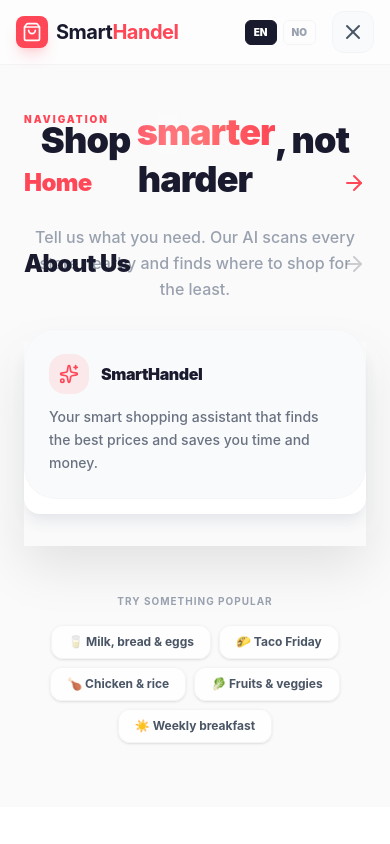
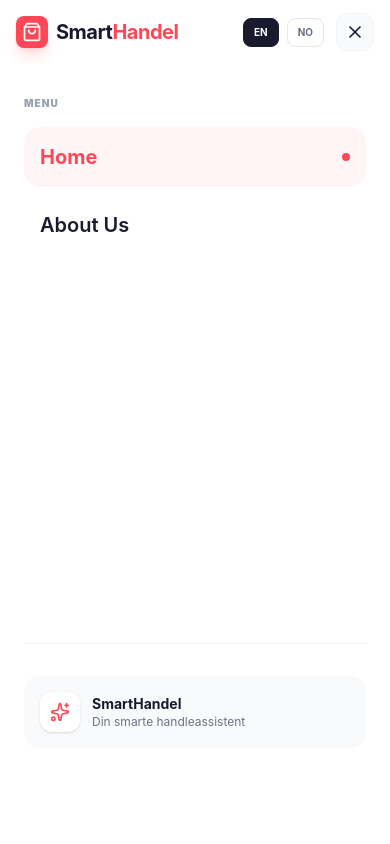
Before and after one commit to Adn-exe/smarthandel-mvp, a React (Vite) app in the folder frontend/: page / in a window 390 px wide. Both pictures are taken after a click on the button "Toggle menu". Shown: the top 844 px of the page. Built offline with nearby package versions, Linux system fonts and the light colour scheme; no server answers.

Commit message:
fix(layout): force opaque header on mobile menu open and remove unused imports

```diff
--- a/frontend/src/components/Layout.tsx
+++ b/frontend/src/components/Layout.tsx
@@ -1,8 +1,7 @@
 import { Link, Outlet, useLocation } from 'react-router-dom';
-import { ShoppingBag, Menu, X, ArrowRight, Sparkles } from 'lucide-react';
+import { ShoppingBag, Menu, X, Sparkles } from 'lucide-react';
 import { useState, useEffect } from 'react';
 import { useTranslation } from 'react-i18next';
-import { clsx } from 'clsx';
 
 export function Layout() {
     const { t, i18n } = useTranslation();
@@ -25,7 +24,10 @@
     return (
         <div className="flex flex-col min-h-screen">
             {/* Header */}
-            <header className="bg-white/80 backdrop-blur-md border-b border-gray-100 sticky top-0 z-50">
+            <header className={`
+                fixed top-0 inset-x-0 z-50 border-b border-gray-100 transition-all duration-300
+                ${isMenuOpen ? 'bg-white' : 'bg-white/80 backdrop-blur-md'}
+            `}>
                 <div className="max-w-7xl mx-auto px-4 sm:px-6 lg:px-8">
                     <div className="flex justify-between items-center h-16">
 
@@ -72,17 +74,17 @@
 
                         {/* Mobile Controls */}
                         <div className="flex items-center gap-2 md:hidden">
-                            {/* Language Switcher (Now outside burger) */}
-                            <div className="flex items-center gap-1.5 mr-2">
+                            {/* Language Switcher (Outside burger) */}
+                            <div className="flex items-center gap-2 mr-1">
                                 <button
                                     onClick={() => i18n.changeLanguage('en')}
-                                    className={`text-[10px] font-black transition-all px-2 py-1 rounded-md border ${currentLang === 'en' ? 'bg-dark text-white border-dark' : 'text-gray-400 border-gray-100 hover:text-dark'}`}
+                                    className={`text-[10px] font-bold transition-all px-2.5 py-1.5 rounded-lg border ${currentLang === 'en' ? 'bg-dark text-white border-dark' : 'bg-white text-gray-500 border-gray-200'}`}
                                 >
                                     EN
                                 </button>
                                 <button
                                     onClick={() => i18n.changeLanguage('no')}
-                                    className={`text-[10px] font-black transition-all px-2 py-1 rounded-md border ${currentLang === 'no' ? 'bg-dark text-white border-dark' : 'text-gray-400 border-gray-100 hover:text-dark'}`}
+                                    className={`text-[10px] font-bold transition-all px-2.5 py-1.5 rounded-lg border ${currentLang === 'no' ? 'bg-dark text-white border-dark' : 'bg-white text-gray-500 border-gray-200'}`}
                                 >
                                     NO
                                 </button>
@@ -90,11 +92,11 @@
 
                             {/* Mobile Menu Button */}
                             <button
-                                className="p-2 text-gray-600 focus:outline-none bg-gray-50 rounded-xl border border-gray-100"
+                                className="p-2 text-dark focus:outline-none bg-gray-50 hover:bg-gray-100 rounded-xl border border-gray-100 transition-colors"
                                 aria-label="Toggle menu"
                                 onClick={() => setIsMenuOpen(!isMenuOpen)}
                             >
-                                {isMenuOpen ? <X className="w-6 h-6 animate-scaleIn" /> : <Menu className="w-6 h-6 animate-scaleIn" />}
+                                {isMenuOpen ? <X className="w-5 h-5" /> : <Menu className="w-5 h-5" />}
                             </button>
                         </div>
                     </div>
@@ -102,45 +104,40 @@
 
                 {/* Mobile Menu Overlay */}
                 <div className={`
-                    fixed inset-0 top-16 bg-white z-[60] md:hidden transition-all duration-300 ease-out
+                    fixed inset-0 top-16 bg-white z-40 md:hidden transition-all duration-300 ease-in-out
                     ${isMenuOpen ? 'opacity-100 translate-x-0' : 'opacity-0 translate-x-full pointer-events-none'}
                 `}>
-                    {/* Background Backdrop Blur for depth */}
-                    <div className="absolute inset-0 bg-white/95 backdrop-blur-xl -z-10" />
-
-                    <div className="px-6 py-12 space-y-8 h-full flex flex-col">
-                        <div className="space-y-4">
-                            <p className="text-[10px] font-black text-primary uppercase tracking-[0.2em] mb-6">{t('layout.navigation', 'Navigation')}</p>
+                    <div className="px-6 py-8 space-y-6 h-full flex flex-col overflow-y-auto pb-24">
+                        <div className="space-y-2">
+                            <p className="text-[10px] font-black text-gray-400 uppercase tracking-widest mb-4">Menu</p>
                             <Link
                                 to="/"
-                                className={`flex items-center justify-between py-4 border-b border-gray-50 text-2xl font-black tracking-tight ${location.pathname === '/' ? 'text-primary' : 'text-dark hover:text-primary transition-colors'}`}
+                                className={`flex items-center justify-between p-4 rounded-2xl transition-all ${location.pathname === '/' ? 'bg-primary/5 text-primary font-bold' : 'text-dark font-semibold hover:bg-gray-50'}`}
                                 onClick={closeMenu}
                             >
-                                {t('common.home')}
-                                <ArrowRight className={clsx("w-6 h-6", location.pathname === '/' ? 'opacity-100' : 'opacity-20')} />
+                                <span className="text-xl">{t('common.home')}</span>
+                                {location.pathname === '/' && <div className="w-2 h-2 rounded-full bg-primary" />}
                             </Link>
                             <Link
                                 to="/about"
-                                className={`flex items-center justify-between py-4 border-b border-gray-50 text-2xl font-black tracking-tight ${location.pathname === '/about' ? 'text-primary' : 'text-dark hover:text-primary transition-colors'}`}
+                                className={`flex items-center justify-between p-4 rounded-2xl transition-all ${location.pathname === '/about' ? 'bg-primary/5 text-primary font-bold' : 'text-dark font-semibold hover:bg-gray-50'}`}
                                 onClick={closeMenu}
                             >
-                                {t('common.about')}
-                                <ArrowRight className={clsx("w-6 h-6", location.pathname === '/about' ? 'opacity-100' : 'opacity-20')} />
+                                <span className="text-xl">{t('common.about')}</span>
+                                {location.pathname === '/about' && <div className="w-2 h-2 rounded-full bg-primary" />}
                             </Link>
                         </div>
 
-                        {/* Aesthetic Footer for Mobile Menu */}
-                        <div className="mt-auto pb-20">
-                            <div className="p-6 bg-gray-50 rounded-[32px] border border-gray-100/50">
-                                <div className="flex items-center gap-3 mb-3">
-                                    <div className="w-10 h-10 bg-primary/10 rounded-2xl flex items-center justify-center">
-                                        <Sparkles className="w-5 h-5 text-primary" />
-                                    </div>
-                                    <span className="font-black text-dark tracking-tight">SmartHandel</span>
+                        {/* Mobile Menu Footer */}
+                        <div className="mt-auto pt-8 border-t border-gray-100">
+                            <div className="flex items-center gap-3 p-4 bg-gray-50 rounded-2xl">
+                                <div className="w-10 h-10 bg-white rounded-xl shadow-sm flex items-center justify-center text-primary">
+                                    <Sparkles className="w-5 h-5" />
                                 </div>
-                                <p className="text-sm text-gray-500 font-medium leading-relaxed">
-                                    {t('layout.tagline')}
-                                </p>
+                                <div>
+                                    <p className="font-bold text-dark text-sm">SmartHandel</p>
+                                    <p className="text-xs text-gray-500">Din smarte handleassistent</p>
+                                </div>
                             </div>
                         </div>
                     </div>
```
